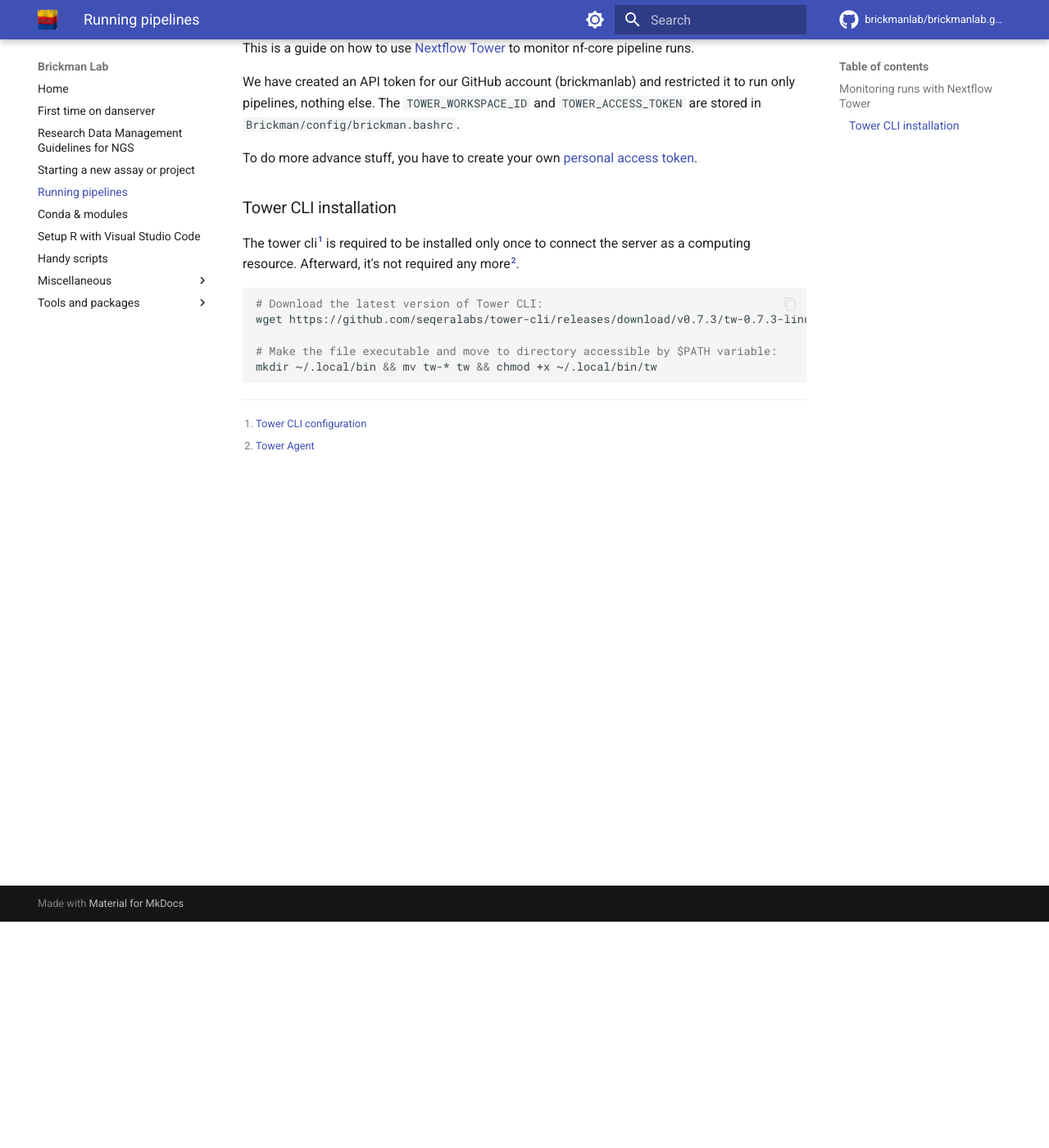
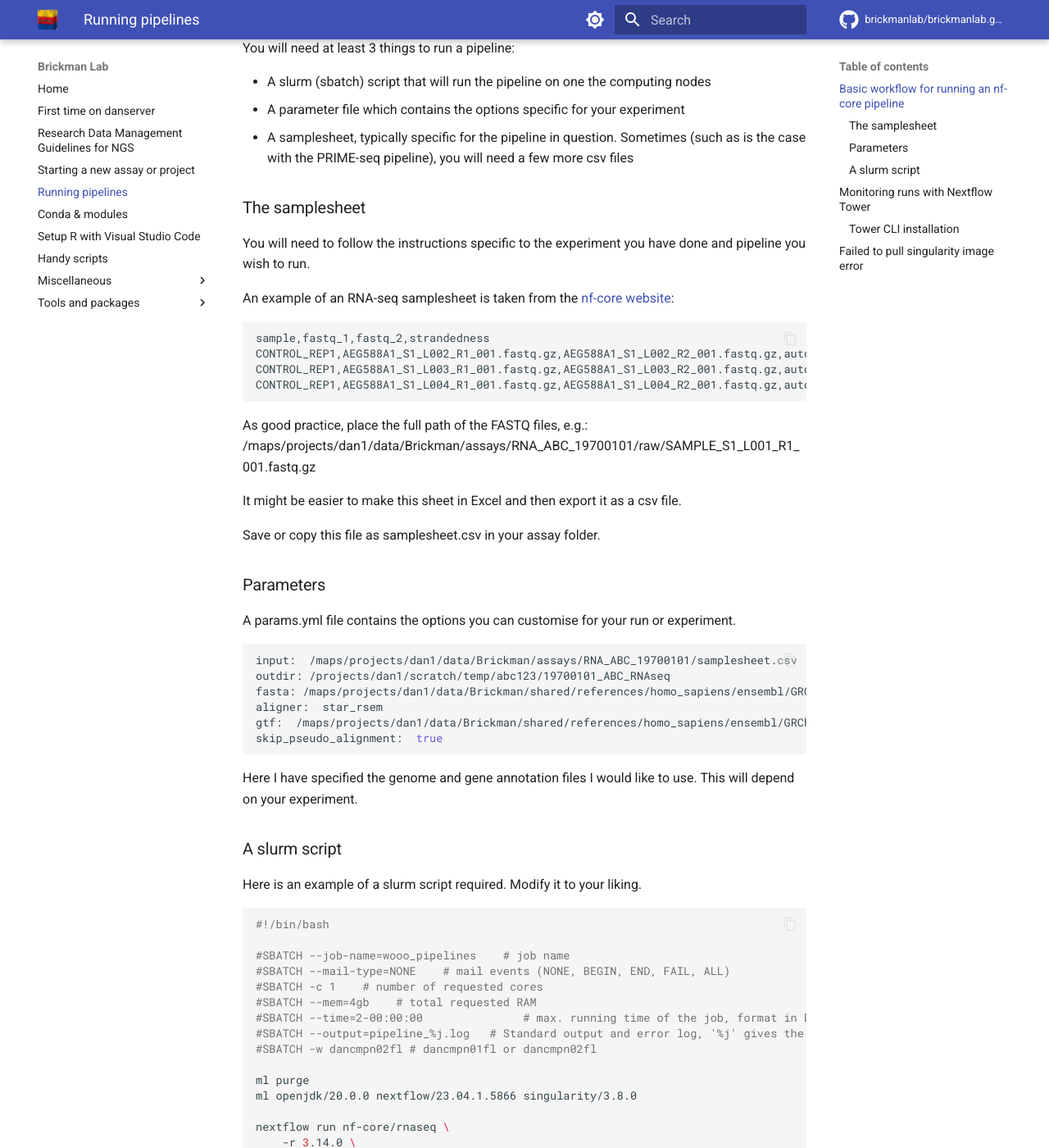
Before and after one commit to brickmanlab/brickmanlab.github.io, an MkDocs documentation site: the page built from docs/3_pipelines.md, in a window 1280 px wide and 1400 px high, scrolled down 276 px. Shown: the whole window at 82% size. Built offline with MkDocs 1.6.1 and Material for MkDocs 9.7.7, drawn with Linux system fonts in a browser that asks for light colours; comment, search, counter and statistics services are not loaded; some of the changed text lies outside the part shown.

Commit message:
docs: added detailed instructions for running nextflow pipelines

````diff
--- a/docs/3_pipelines.md
+++ b/docs/3_pipelines.md
@@ -2,6 +2,79 @@
 
 By default, we run [nf-core](https://nf-co.re) pipelines. To run a pipeline, read
 the official [documentation with an example](https://nf-co.re/configs/ku_sund_danhead).
+
+## Basic workflow for running an nf-core pipeline
+
+You will need at least 3 things to run a pipeline:
+
+- A slurm (sbatch) script that will run the pipeline on one the computing nodes
+- A parameter file which contains the options specific for your experiment
+- A samplesheet, typically specific for the pipeline in question. Sometimes (such as is the case with the PRIME-seq pipeline), you will need a few more csv files
+
+### The samplesheet
+
+You will need to follow the instructions specific to the experiment you have done and pipeline you wish to run.
+
+An example of an RNA-seq samplesheet is taken from the [nf-core website](https://nf-co.re/rnaseq/3.14.0/):
+
+``` bash
+sample,fastq_1,fastq_2,strandedness
+CONTROL_REP1,AEG588A1_S1_L002_R1_001.fastq.gz,AEG588A1_S1_L002_R2_001.fastq.gz,auto
+CONTROL_REP1,AEG588A1_S1_L003_R1_001.fastq.gz,AEG588A1_S1_L003_R2_001.fastq.gz,auto
+CONTROL_REP1,AEG588A1_S1_L004_R1_001.fastq.gz,AEG588A1_S1_L004_R2_001.fastq.gz,auto
+```
+As good practice, place the full path of the FASTQ files, e.g.: /maps/projects/dan1/data/Brickman/assays/RNA_ABC_19700101/raw/SAMPLE_S1_L001_R1_001.fastq.gz
+
+It might be easier to make this sheet in Excel and then export it as a csv file.
+
+Save or copy this file as samplesheet.csv in your assay folder.
+
+### Parameters
+
+A params.yml file contains the options you can customise for your run or experiment.
+
+``` bash
+input:  /maps/projects/dan1/data/Brickman/assays/RNA_ABC_19700101/samplesheet.csv
+outdir: /projects/dan1/scratch/temp/abc123/19700101_ABC_RNAseq
+fasta: /maps/projects/dan1/data/Brickman/shared/references/homo_sapiens/ensembl/GRCh38_110/Homo_sapiens.GRCh38.dna_sm.primary_assembly.fa
+aligner:  star_rsem
+gtf:  /maps/projects/dan1/data/Brickman/shared/references/homo_sapiens/ensembl/GRCh38_110/Homo_sapiens.GRCh38.110.gtf
+skip_pseudo_alignment:  true
+```
+
+Here I have specified the genome and gene annotation files I would like to use. This will depend on your experiment.
+
+### A slurm script
+
+Here is an example of a slurm script required. Modify it to your liking.
+
+``` bash
+#!/bin/bash
+
+#SBATCH --job-name=wooo_pipelines    # job name
+#SBATCH --mail-type=NONE    # mail events (NONE, BEGIN, END, FAIL, ALL)
+#SBATCH -c 1    # number of requested cores
+#SBATCH --mem=4gb    # total requested RAM
+#SBATCH --time=2-00:00:00               # max. running time of the job, format in D-HH:MM:SS
+#SBATCH --output=pipeline_%j.log   # Standard output and error log, '%j' gives the job ID
+#SBATCH -w dancmpn02fl # dancmpn01fl or dancmpn02fl
+
+ml purge
+ml openjdk/20.0.0 nextflow/23.04.1.5866 singularity/3.8.0
+
+nextflow run nf-core/rnaseq \
+    -r 3.14.0 \
+    -with-tower \
+    -profile ku_sund_danhead,dancmpn02fl # The second bit needs to match the SBATCH -w at the top; send the run to the same server!
+
+```
+
+To schedule the script:
+
+``` bash
+sbatch pipeline.sbatch
+```
+
 
 ## Monitoring runs with Nextflow Tower
 
@@ -26,6 +99,41 @@
 # Make the file executable and move to directory accessible by $PATH variable:
 mkdir ~/.local/bin && mv tw-* tw && chmod +x ~/.local/bin/tw
 ```
+## Failed to pull singularity image error
+
+If you see the following error in your nextflow.log or in tower:
+
+```
+Failed to pull singularity image
+```
+
+Then you need to force download the images you need to run the pipeline. Singularity images are specific to __both__ the computing server and the version of the pipeline.
+
+Create an interactive session in the server you would like to send your pipeline to.
+
+``` bash
+srun -c 2 --mem=8gb -w [dancmpn01fl OR dancmpn02fl] --time=0-04:00:00 -J mBanana --pty bash
+```
+
+Load in a few modules
+
+``` bash
+ml dangpu_libs python/3.8.16 nextflow nf-core/2.13.1a singularity
+```
+
+Download the containers for a particular pipeline
+
+``` bash
+nf-core download --revision [PIPELINE_VERSION] --compress none --container-system singularity [PIPELINE]
+
+```
+
+An example for version 3.14.0 of the nf-core RNA-seq  pipeline is:
+
+``` bash
+nf-core download --revision 3.14.0 --compress none container-system singularity nf-core/rnaseq
+```
+
 
 [^1]: [Tower CLI configuration](https://github.com/seqeralabs/tower-cli/#2-configuration)
 [^2]: [Tower Agent](https://help.tower.nf/22.3/agent/)
````
